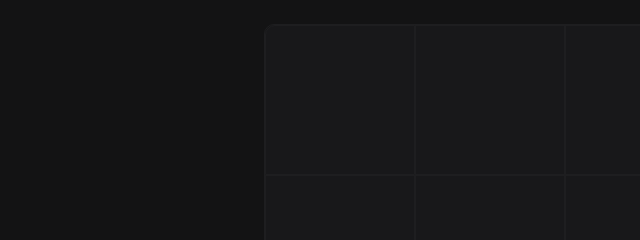
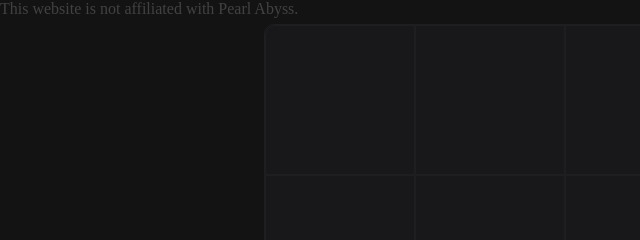
Before and after one commit to Multarix/bdo-bingo-websocket, a website with bundled scripts: page client/index.html in a window 1280 px wide. Shown: the top 240 px of the page, 0-640 px from the left. Built offline with nearby package versions, Linux system fonts and the light colour scheme; no server answers.

Commit message:
PA disclaimer

```diff
--- a/client/index.html
+++ b/client/index.html
@@ -26,6 +26,7 @@
 				<button id="box14"></button>	<button id="box15"></button>	<button id="box16"></button>	<button id="box17"></button>	<button id="box18"></button>
 				<button id="box19"></button>	<button id="box20"></button>	<button id="box21"></button>	<button id="box22"></button>	<button id="box23"></button>
 			</div>
+			<div class="disclaimer">This website is not affiliated with Pearl Abyss.</div>
 		</div>
 	</body>
 </html>
```
